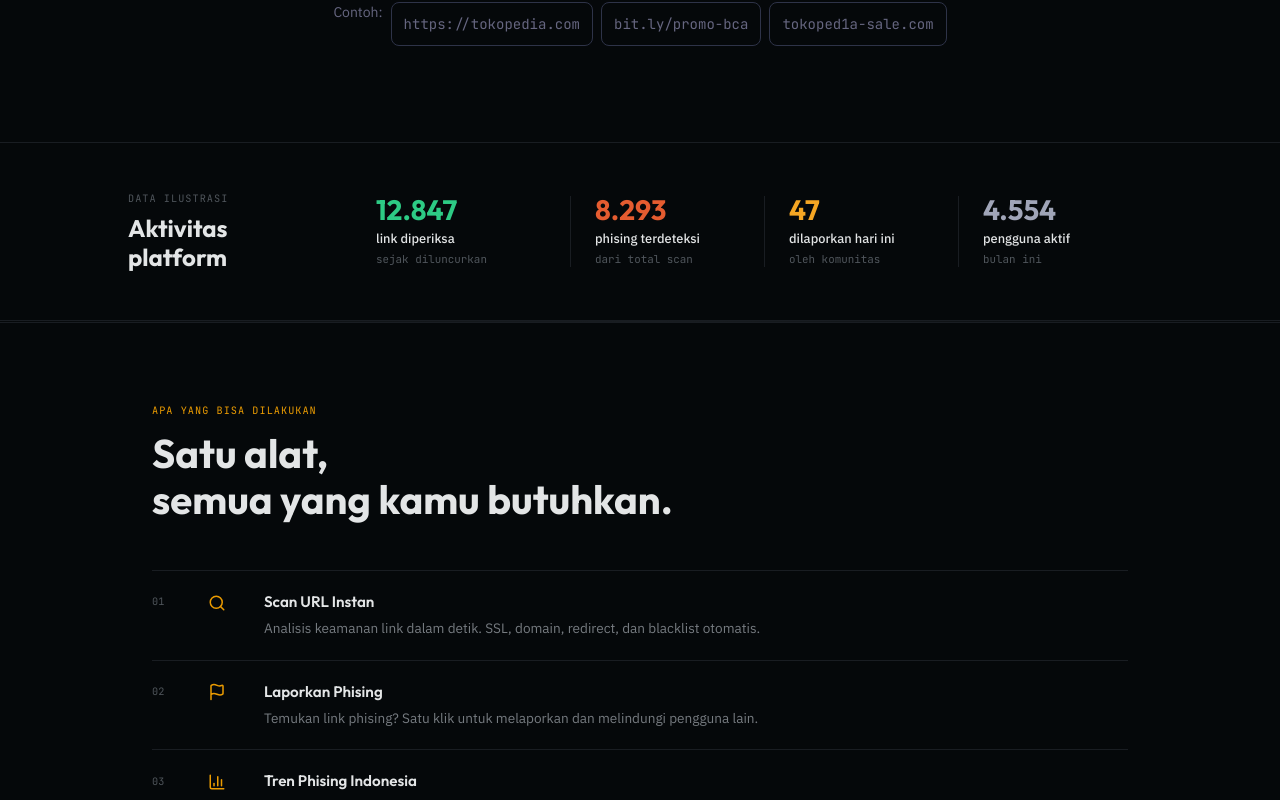
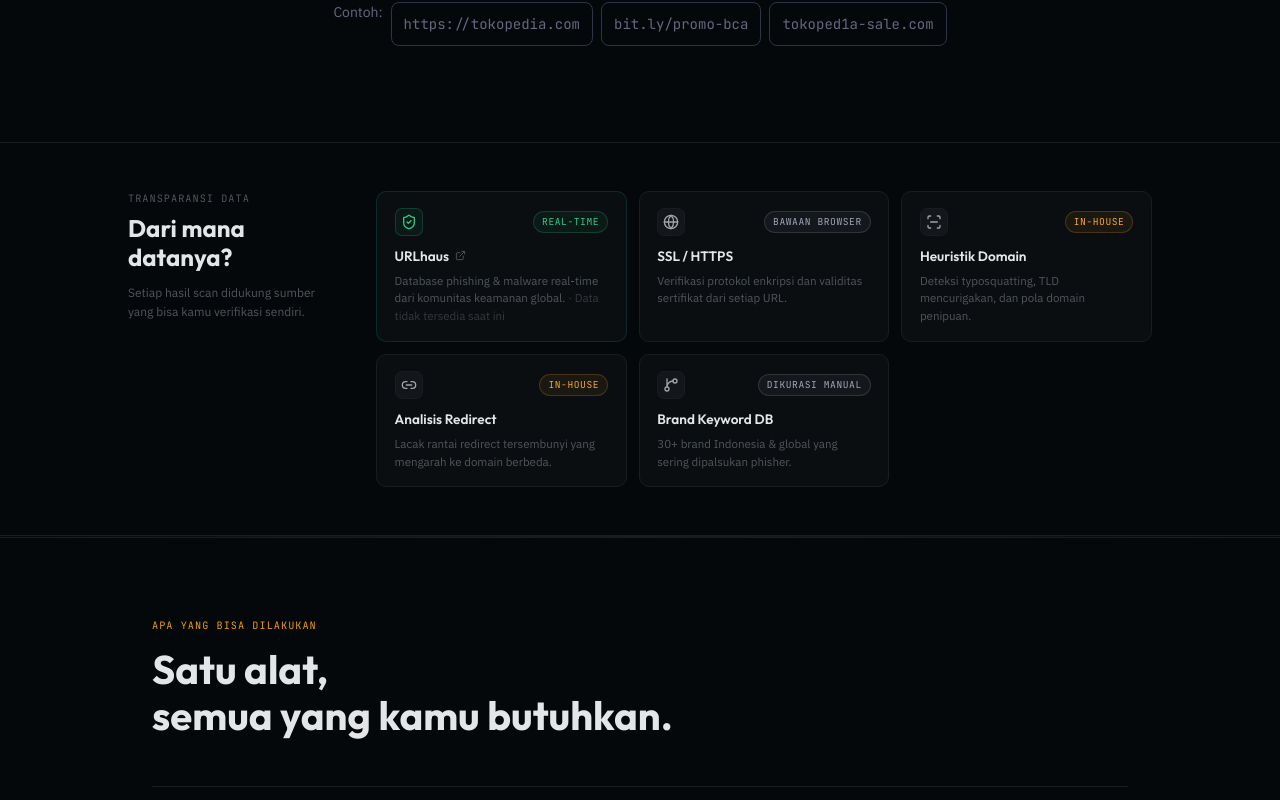
Before and after one commit to michiooo290-rgb/ceklink, a Next.js app: page / in a window 1280 px wide. Shown: the part 1016-1816 px from the top of the page. Built offline with nearby package versions, Linux system fonts and the light colour scheme; no server answers.

Commit message:
perubahan sign up dan login

```diff
--- a/app/page.js
+++ b/app/page.js
@@ -7,7 +7,7 @@ import Education from "../components/Education";
 import HowItWorks from "../components/HowItWorks";
 import CTA from "../components/CTA";
 import Footer from "../components/Footer";
-import StatsBar from "../components/StatsBar";
+import DataSources from "../components/DataSources";
 
 export default function Home() {
   return (
@@ -16,7 +16,7 @@ export default function Home() {
       <main>
         <Hero />
         <URLScanner />
-        <StatsBar />
+        <DataSources />
         <div className="section-divider" />
         <Features />
         <div className="section-divider" />
```
